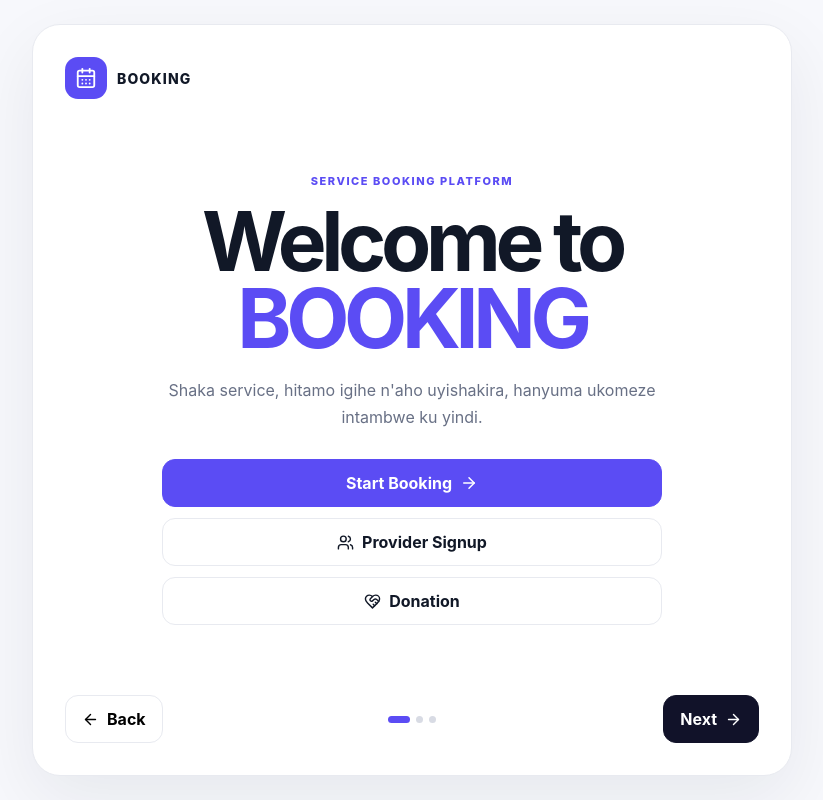
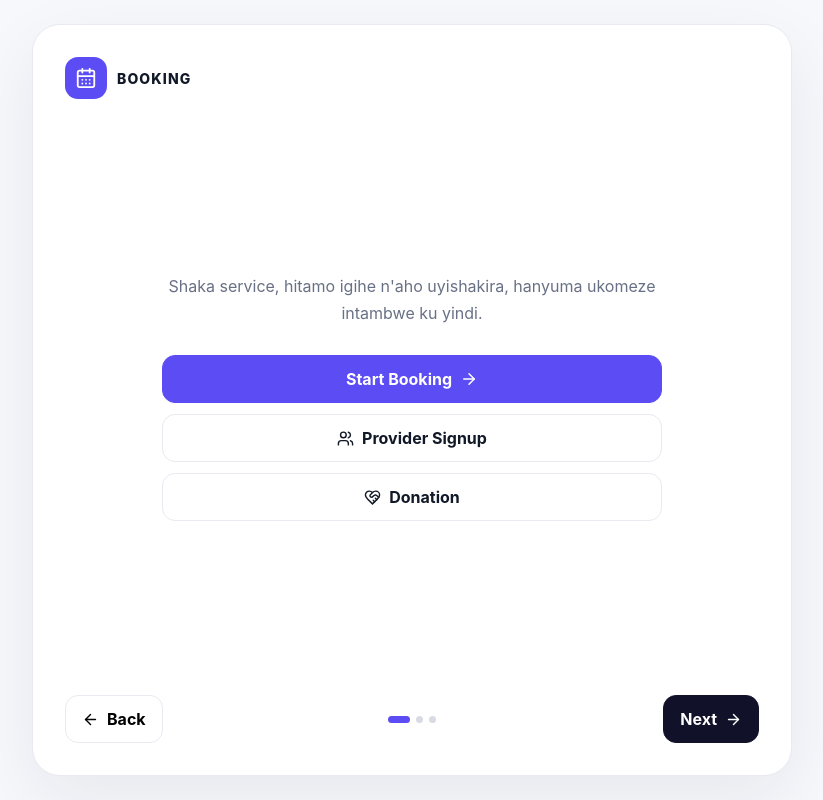
Before and after one commit to senid-221/BOOKING-, a Next.js app: page / in a window 1280 px wide. Shown: the whole page, without its empty margins (228-1051 px from the left). Built offline with nearby package versions, Linux system fonts and the light colour scheme.

Commit message:
Remove welcome page headline and platform label

```diff
--- a/app/page.tsx
+++ b/app/page.tsx
@@ -17,12 +17,8 @@ export default function Home() {
         </div>
 
         <div className="welcome-content">
-          <small className="welcome-eyebrow">SERVICE BOOKING PLATFORM</small>
-          <h1>
-            Welcome to
-            <br />
-            <span>BOOKING</span>
-          </h1>
+
+
           <p>
             Shaka service, hitamo igihe n&apos;aho uyishakira, hanyuma ukomeze
             intambwe ku yindi.
```
